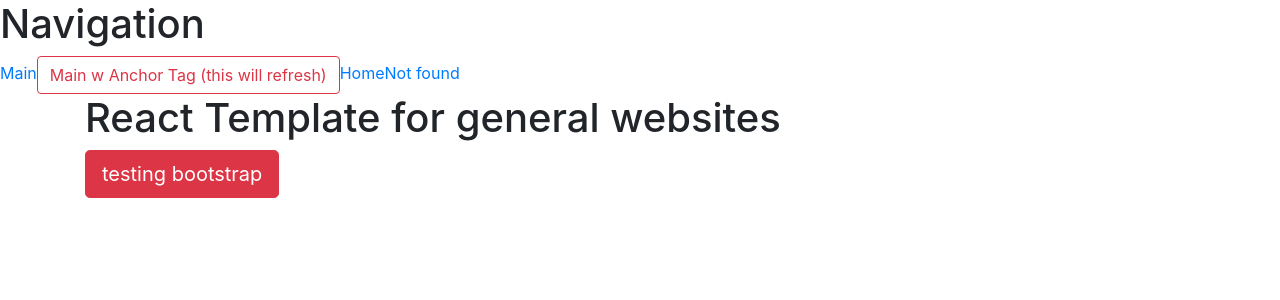
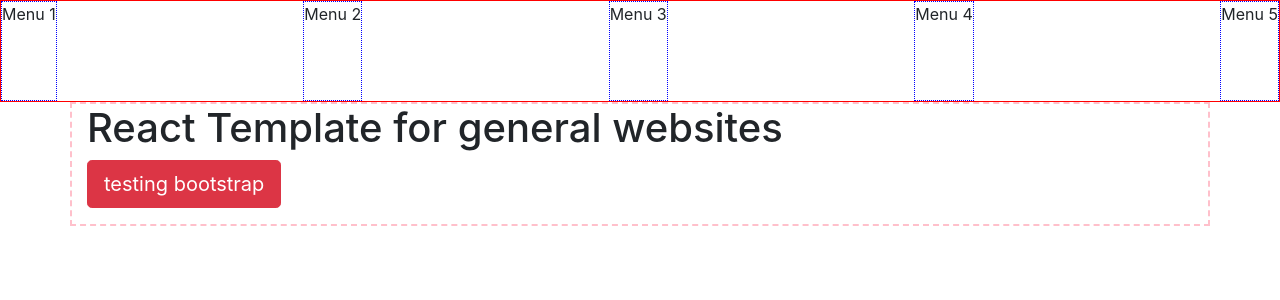
Before and after one commit to fobbytommy/react_template, a React (Create React App) app: page / in a window 1280 px wide. Before the commit this address had no page. Shown: the top 300 px of the page. Built offline with nearby package versions, Linux system fonts and the light colour scheme.

Commit message:
styled structures with flexbox & router fix was attempted..

```diff
--- a/src/App.js
+++ b/src/App.js
@@ -1,12 +1,19 @@
 import React, { Component, Fragment } from 'react';
 import Navigation from './components/Navigation';
+import styled from 'styled-components';
+
+const Wrap = styled.div`
+	border: 2px dashed pink;
+`;
 
 class App extends Component {
 	render() {
+		// console.log(this.props);
+
 		return (
 			<Fragment>
 				<Navigation />
-				<div className="container">{this.props.children}</div>
+				<Wrap className="container">{this.props.children}</Wrap>
 			</Fragment>
 		);
 	}
--- a/src/components/Navigation.js
+++ b/src/components/Navigation.js
@@ -1,18 +1,43 @@
 import React, { Component } from 'react';
 import { Link } from 'react-router-dom';
+
+// styled components
+import styled from 'styled-components';
+import { FlexDiv } from '../styles/general';
+
+// const FixedDiv = styled.div`
+// 	position: fixed;
+// `;
+
+const NavContainer = styled(FlexDiv)`
+	border: 1px solid red;
+	flex-direction: row;
+	justify-content: space-between;
+`;
+
+const Menu = styled.div`
+	height: 100px;
+	border: 1px blue dotted;
+`;
 
 class Navigation extends Component {
 	render() {
 		return (
-			<div>
-				<h1>Navigation</h1>
-				<Link to="/">Main</Link>
+			// <FixedDiv>
+			<NavContainer>
+				<Menu>Menu 1</Menu>
+				<Menu>Menu 2</Menu>
+				<Menu>Menu 3</Menu>
+				<Menu>Menu 4</Menu>
+				<Menu>Menu 5</Menu>
+				{/* <Link to="/">Main</Link>
 				<a className="btn btn-outline-danger" href="/">
 					Main w Anchor Tag (this will refresh)
 				</a>
 				<Link to="/home">Home</Link>
-				<Link to="/asdfe">Not found</Link>
-			</div>
+				<Link to="/asdfe">Not found</Link> */}
+			</NavContainer>
+			// </FixedDiv>
 		);
 	}
 }
--- a/src/components/Router.js
+++ b/src/components/Router.js
@@ -7,10 +7,12 @@ import Main from './Main';
 import Home from './Home';
 import NotFound from './NotFound';
 
-const Router = () => {
+const Router = props => {
+	// console.log(props);
+
 	return (
 		<BrowserRouter>
-			<App>
+			<App {...props.children}>
 				<Switch>
 					<Route exact path="/" component={Main} />
 					<Route path="/home" component={Home} />
--- /dev/null
+++ b/src/styles/general.js
@@ -0,0 +1,7 @@
+// contains all general styled-components that can be reusable
+
+import styled from 'styled-components';
+
+export const FlexDiv = styled.div`
+	display: flex;
+`;
```
